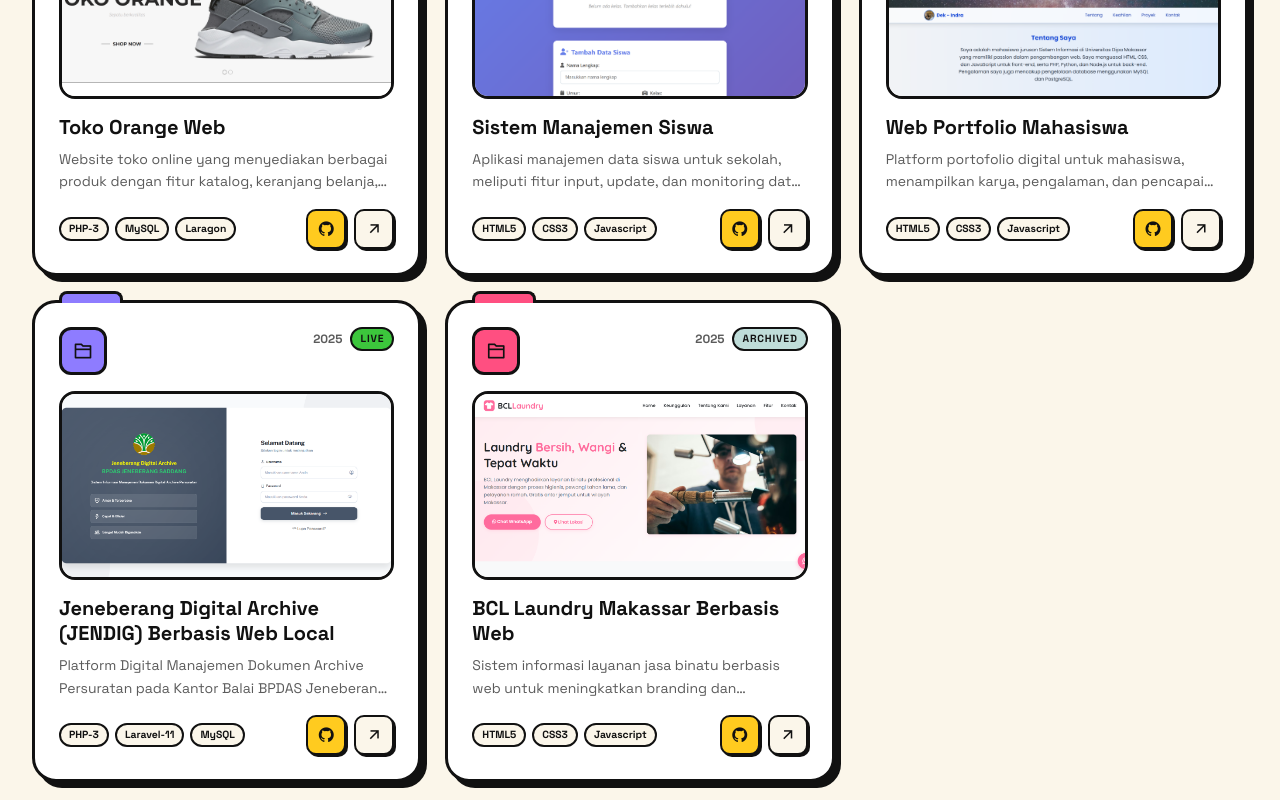
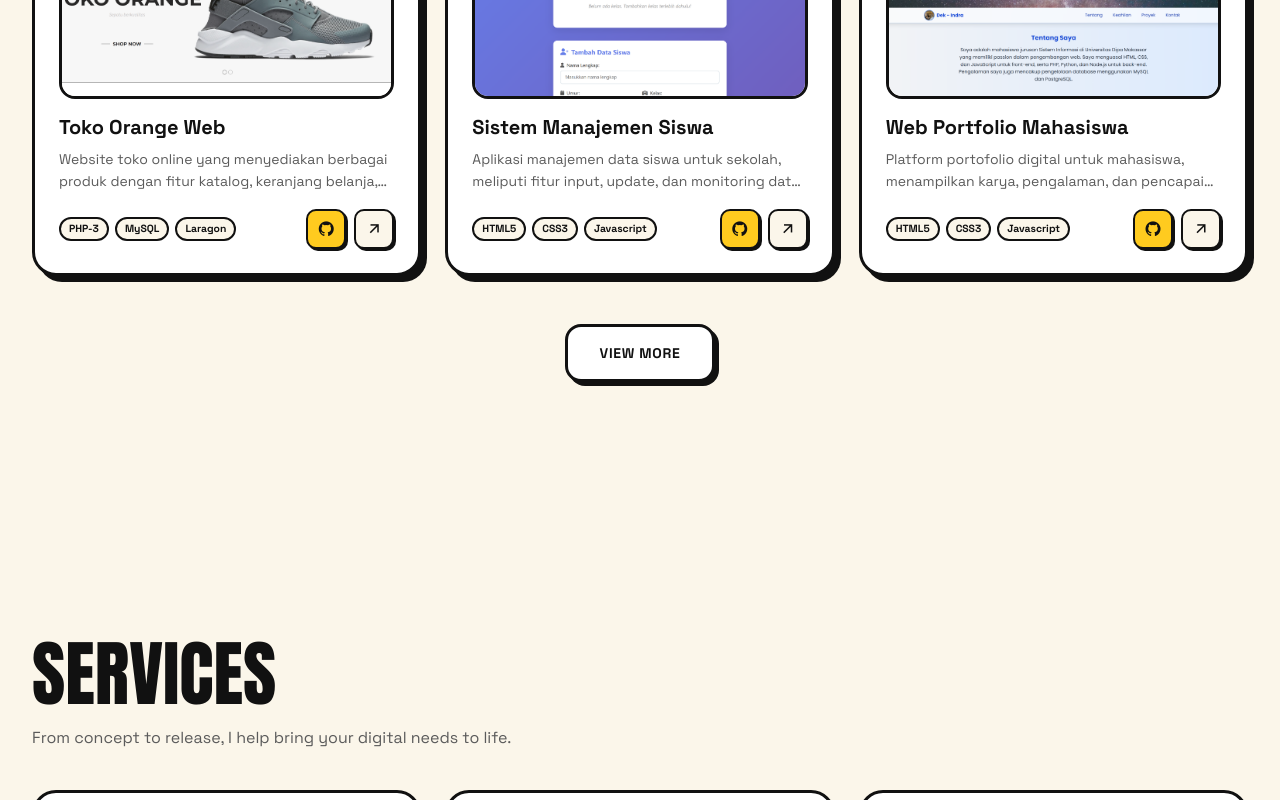
Before and after one commit to NyomanWahyu01/My-Portofolio-React-Vite, a React (Vite) app: page / in a window 1280 px wide. Shown: the part 2994-3794 px from the top of the page. Built offline with nearby package versions, Linux system fonts and the light colour scheme.

Commit message:
feat(projects): show 6 cards with view-more button

```diff
--- a/src/components/Projects.jsx
+++ b/src/components/Projects.jsx
@@ -40,6 +40,7 @@ const statusColor = {
 export default function Projects() {
   const { t } = useT();
   const [filter, setFilter] = useState("all");
+  const [showAll, setShowAll] = useState(false);
   const [selected, setSelected] = useState(null);
 
   useEffect(() => {
@@ -58,6 +59,8 @@ export default function Projects() {
 
   const visible =
     filter === "all" ? projects : projects.filter((p) => p.category === filter);
+
+  const shown = showAll ? visible : visible.slice(0, 6);
 
   return (
     <section id="projects" className="py-20 md:py-32">
@@ -98,7 +101,7 @@ export default function Projects() {
         className="grid grid-cols-1 md:grid-cols-2 lg:grid-cols-3 gap-6"
       >
         <AnimatePresence mode="popLayout">
-          {visible.map((p, i) => (
+          {shown.map((p, i) => (
             <motion.div
               layout
               key={p.id}
@@ -123,7 +126,7 @@ export default function Projects() {
                   <i className="ri-folder-2-line text-xl"></i>
                 </span>
                 <div className="flex items-center gap-2">
-                  <span className="font-sans text-xs font-bold text-muted">
+                  <span className="font-sans text-xs font-bold text-muted-card">
                     {p.tahun}
                   </span>
                   <span
@@ -149,7 +152,7 @@ export default function Projects() {
               <h3 className="font-sans text-[1.25rem] font-bold leading-tight text-on-card mb-2">
                 {p.nama}
               </h3>
-              <p className="font-sans text-sm text-muted leading-relaxed line-clamp-2 mb-4">
+              <p className="font-sans text-sm text-muted-card leading-relaxed line-clamp-2 mb-4">
                 {p.desk}
               </p>
 
@@ -158,7 +161,7 @@ export default function Projects() {
                   {p.tools.slice(0, 3).map((tool) => (
                     <span
                       key={tool}
-                      className="rounded-full border-[2px] border-[var(--border)] bg-bg px-2 py-0.5 text-[0.65rem] font-bold text-on-card"
+                      className="rounded-full border-[2px] border-[var(--border)] bg-bg px-2 py-0.5 text-[0.65rem] font-bold text-fg"
                     >
                       {tool}
                     </span>
@@ -183,7 +186,7 @@ export default function Projects() {
                     whileHover={{ scale: 1.1 }}
                     whileTap={{ scale: 0.9 }}
                     onClick={() => setSelected(p)}
-                    className="flex h-10 w-10 items-center justify-center rounded-[10px] border-[2px] border-[var(--border)] bg-bg text-on-card shadow-[2px_2px_0px_var(--shadow)]"
+                    className="flex h-10 w-10 items-center justify-center rounded-[10px] border-[2px] border-[var(--border)] bg-bg text-fg shadow-[2px_2px_0px_var(--shadow)]"
                     title="Details"
                   >
                     <i className="ri-arrow-right-up-line text-lg"></i>
@@ -194,6 +197,21 @@ export default function Projects() {
           ))}
         </AnimatePresence>
       </motion.div>
+
+      {visible.length > 6 && (
+        <motion.div
+          initial={{ opacity: 0 }}
+          whileInView={{ opacity: 1 }}
+          className="mt-12 flex justify-center"
+        >
+          <button
+            onClick={() => setShowAll(!showAll)}
+            className="rounded-[16px] border-[3px] border-[var(--border)] bg-card px-8 py-4 font-sans text-sm font-bold uppercase tracking-wider text-fg shadow-[4px_4px_0px_var(--shadow)] transition-all hover:-translate-y-0.5 hover:shadow-[6px_6px_0px_var(--shadow)] active:translate-y-0 active:shadow-none"
+          >
+            {showAll ? t("design.less") : t("design.more")}
+          </button>
+        </motion.div>
+      )}
 
       {/* Modal */}
       <AnimatePresence>
@@ -217,7 +235,7 @@ export default function Projects() {
             >
               <button
                 onClick={() => setSelected(null)}
-                className="absolute right-4 top-4 flex h-11 w-11 items-center justify-center rounded-[12px] border-[3px] border-[var(--border)] bg-bg text-on-card"
+                className="absolute right-4 top-4 flex h-11 w-11 items-center justify-center rounded-[12px] border-[3px] border-[var(--border)] bg-bg text-fg"
                 aria-label="Close"
               >
                 <i className="ri-close-line text-xl"></i>
@@ -258,21 +276,21 @@ export default function Projects() {
               {selected.kantor && (
                 <div className="flex items-center gap-2 mb-6">
                   <i className="ri-building-line text-muted"></i>
-                  <p className="font-sans text-sm font-bold text-muted">
+                  <p className="font-sans text-sm font-bold text-muted-card">
                     {selected.kantor}
                   </p>
                 </div>
               )}
 
               <div className="mb-8">
-                <p className="font-sans text-xs font-bold uppercase tracking-[0.08em] text-muted mb-3">
+                <p className="font-sans text-xs font-bold uppercase tracking-[0.08em] text-muted-card mb-3">
                   {t("projects.stackLabel")}
                 </p>
                 <div className="flex flex-wrap gap-2">
                   {selected.tools.map((tool) => (
                     <span
                       key={tool}
-                      className="rounded-full border-[2px] border-[var(--border)] bg-bg px-3 py-1 text-xs font-bold text-on-card"
+                      className="rounded-full border-[2px] border-[var(--border)] bg-bg px-3 py-1 text-xs font-bold text-fg"
                     >
                       {tool}
                     </span>
```
